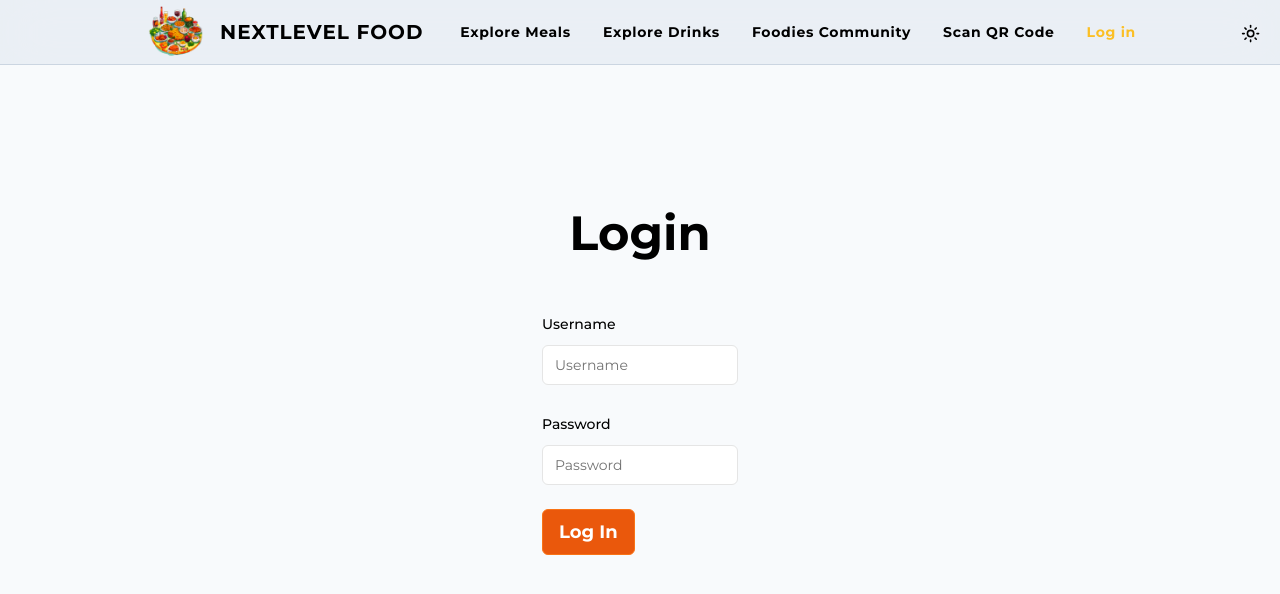
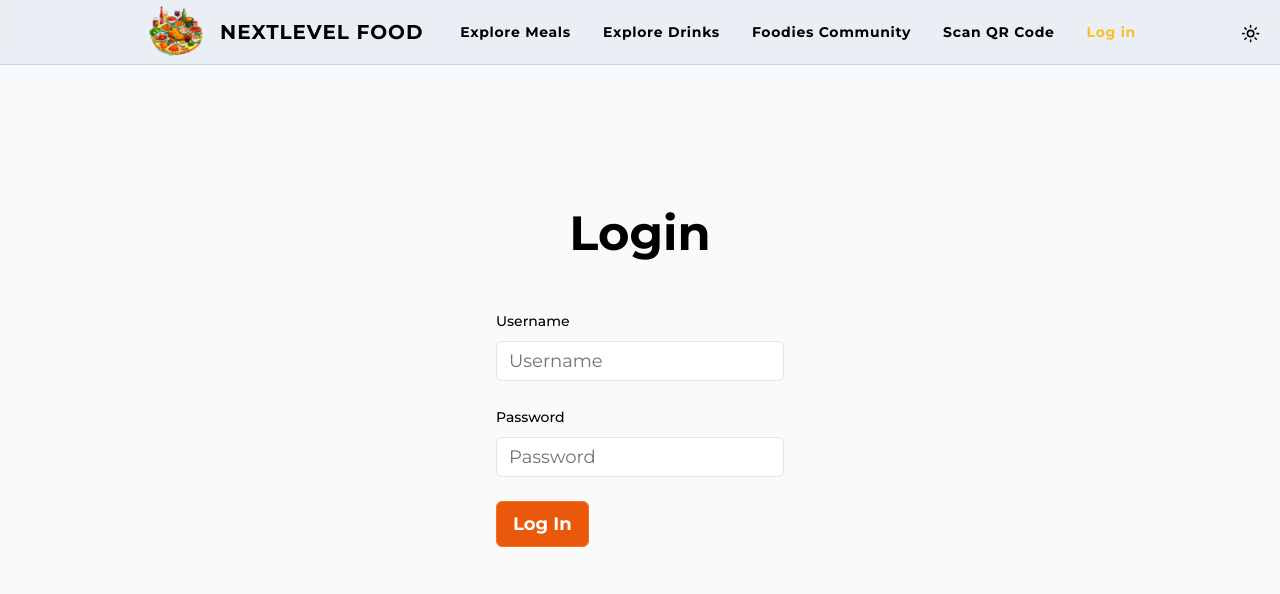
Before and after one commit to wjaqbo/share-menu, a Next.js app: page /login in a window 1280 px wide. Shown: the top 594 px of the page. Built offline with nearby package versions, Linux system fonts and the light colour scheme.

Commit message:
Input size fix

```diff
--- a/src/components/login/login-form.tsx
+++ b/src/components/login/login-form.tsx
@@ -52,7 +52,7 @@
     <Form {...form}>
       <form
         onSubmit={form.handleSubmit(onSubmit)}
-        className="space-y-6 text-lg"
+        className="min-w-72 space-y-6"
       >
         <FormField
           control={form.control}
--- a/src/components/ui/input.tsx
+++ b/src/components/ui/input.tsx
@@ -1,6 +1,6 @@
-import * as React from "react"
+import * as React from "react";
 
-import { cn } from "@/lib/utils"
+import { cn } from "@/lib/utils";
 
 export interface InputProps
   extends React.InputHTMLAttributes<HTMLInputElement> {}
@@ -11,15 +11,15 @@
       <input
         type={type}
         className={cn(
-          "flex h-10 w-full rounded-md border border-neutral-200 bg-white px-3 py-2 text-sm ring-offset-white file:border-0 file:bg-transparent file:text-sm file:font-medium placeholder:text-neutral-500 focus-visible:outline-none focus-visible:ring-2 focus-visible:ring-neutral-950 focus-visible:ring-offset-2 disabled:cursor-not-allowed disabled:opacity-50 dark:border-neutral-800 dark:bg-neutral-950 dark:ring-offset-neutral-950 dark:placeholder:text-neutral-400 dark:focus-visible:ring-neutral-300",
-          className
+          "flex h-10 w-full rounded-md border border-neutral-200 bg-white px-3 py-2 text-lg ring-offset-white file:border-0 file:bg-transparent file:text-sm file:font-medium placeholder:text-neutral-500 focus-visible:outline-none focus-visible:ring-2 focus-visible:ring-neutral-950 focus-visible:ring-offset-2 disabled:cursor-not-allowed disabled:opacity-50 dark:border-neutral-800 dark:bg-neutral-950 dark:ring-offset-neutral-950 dark:placeholder:text-neutral-400 dark:focus-visible:ring-neutral-300",
+          className,
         )}
         ref={ref}
         {...props}
       />
-    )
-  }
-)
-Input.displayName = "Input"
+    );
+  },
+);
+Input.displayName = "Input";
 
-export { Input }
+export { Input };
```
